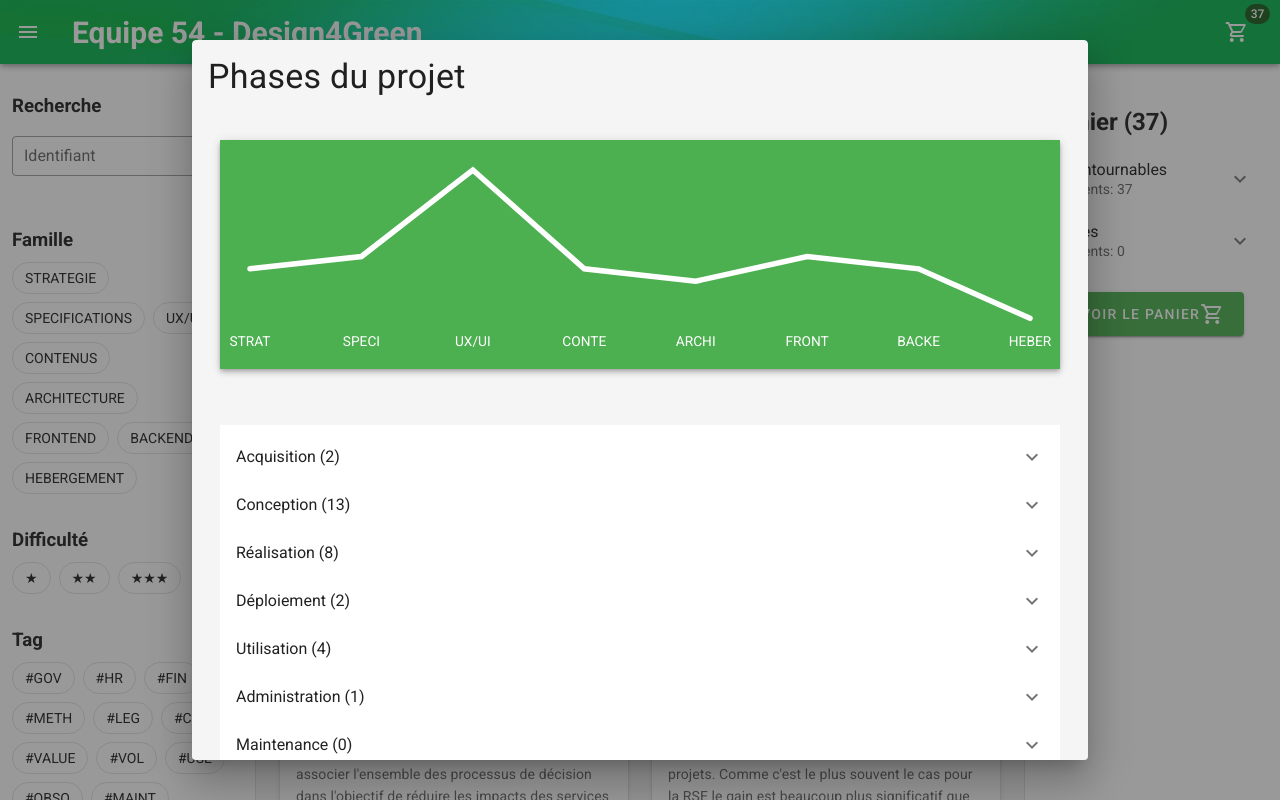
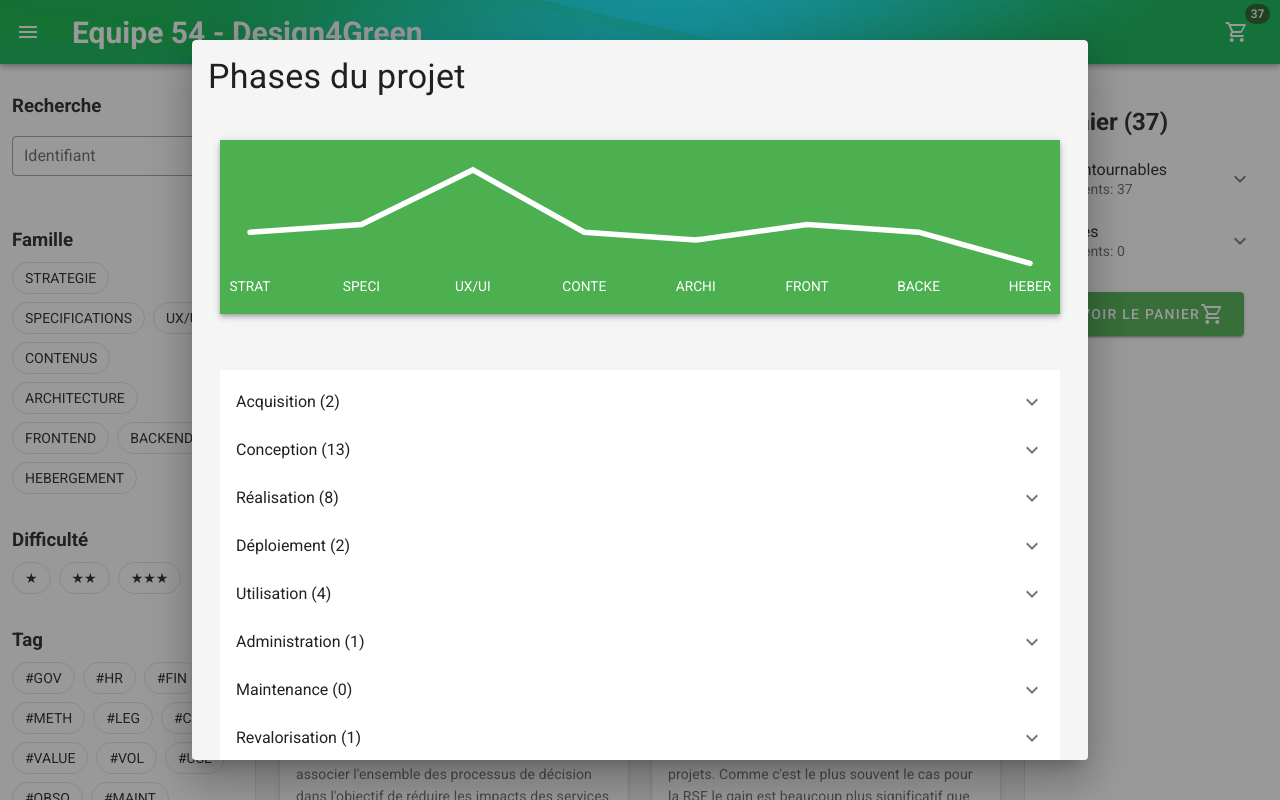
Before and after one commit to ewannpv/DesAnes4Green, a Vue app: page / in a window 1280 px wide. Both pictures are taken after a click on the button "VOIR LE PANIER". Shown: the top 800 px of the page. Built offline with nearby package versions, Linux system fonts and the light colour scheme.

Commit message:
Big data :)

```diff
--- a/src/components/DialogCart.vue
+++ b/src/components/DialogCart.vue
@@ -18,7 +18,7 @@
             padding="8"
             auto-draw
             stroke-linecap="round"
-            height="70"
+            height="50"
           ></v-sparkline>
         </v-sheet>
         <v-card-text>
```
